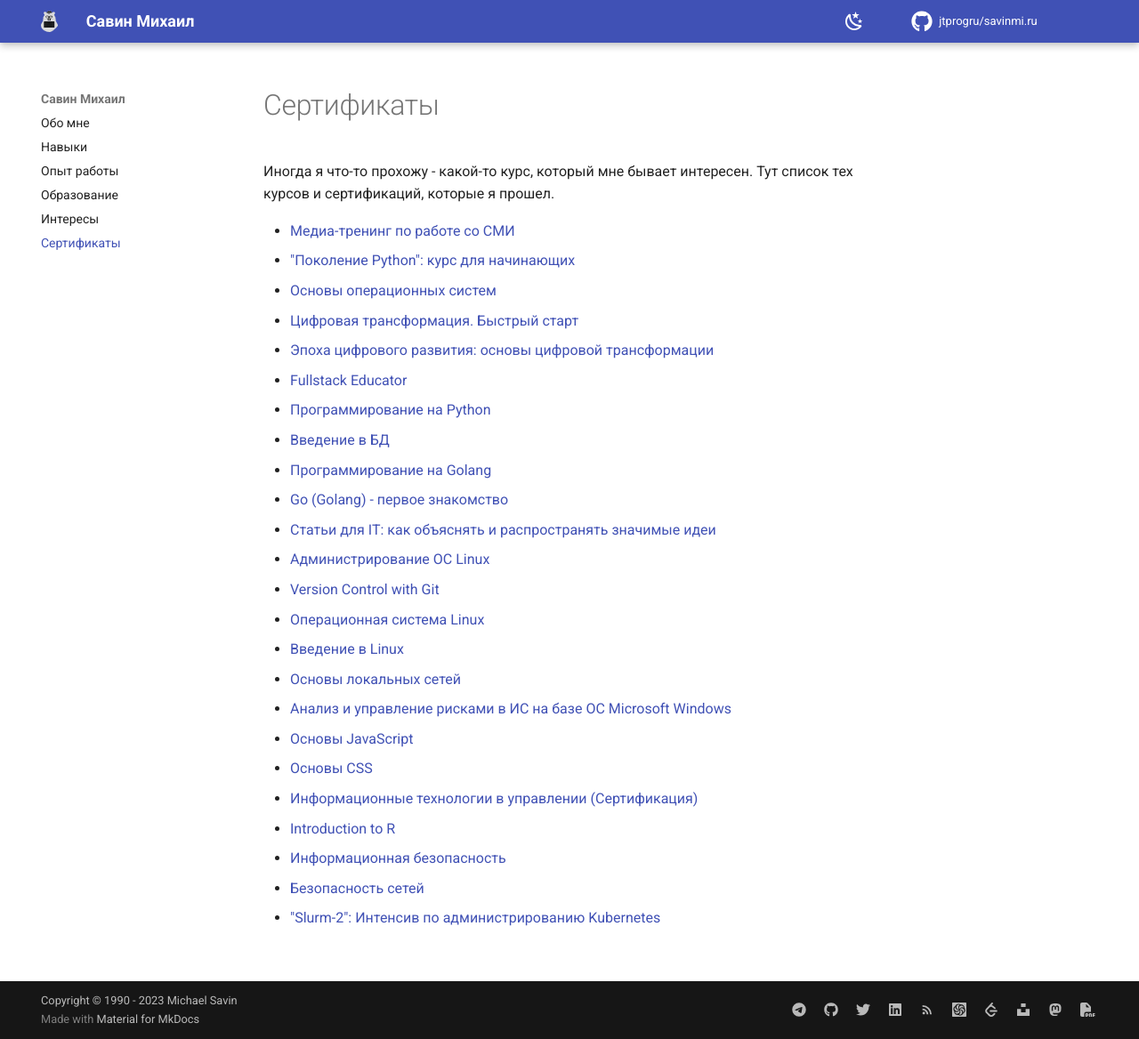
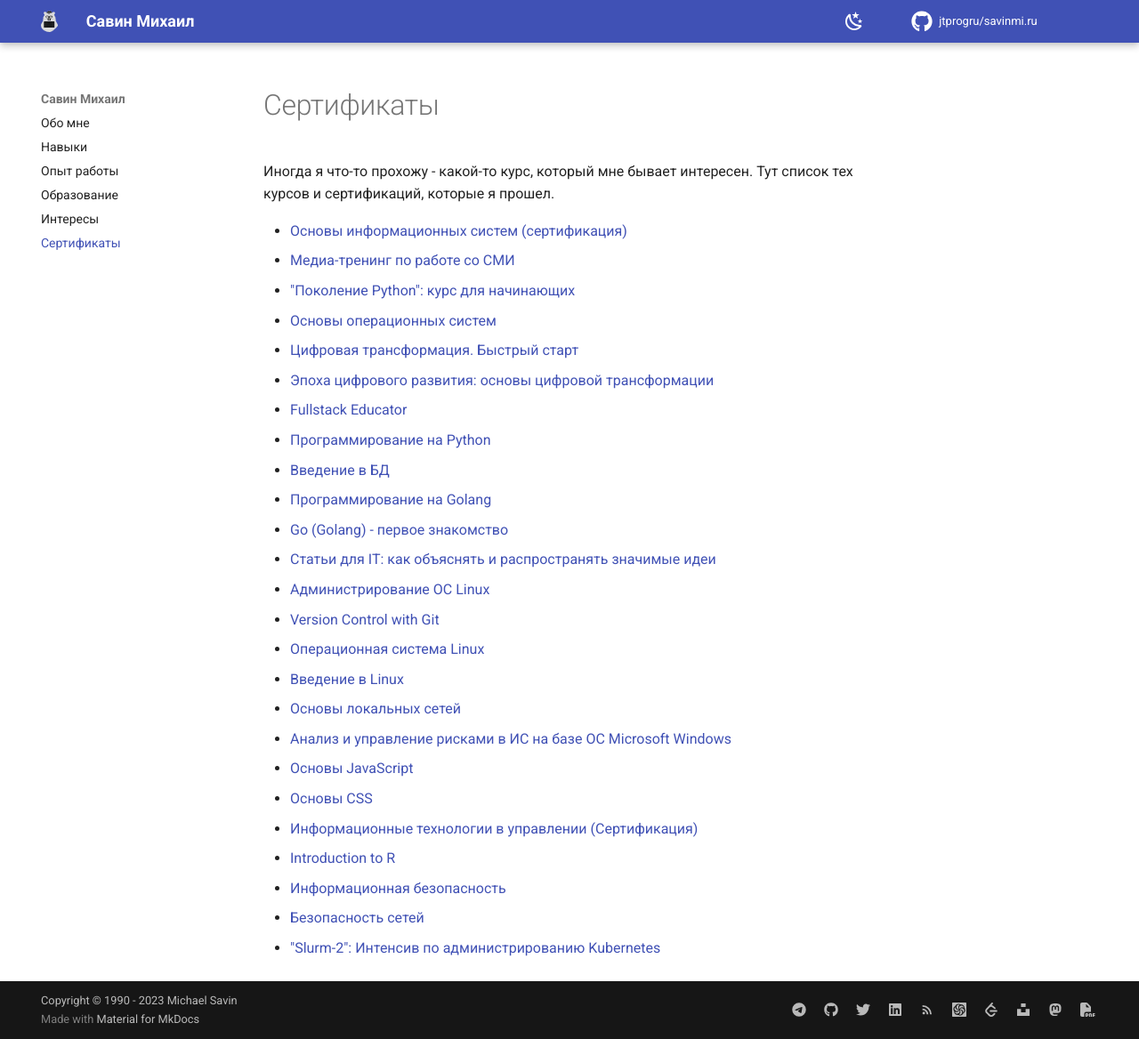
Before and after one commit to jtprogru/savinmi.ru, an MkDocs documentation site: the page built from docs/awards.md, in a window 1280 px wide and 1168 px high. Shown: the whole window at 89% size. Built offline with MkDocs 1.6.1 and Material for MkDocs 9.7.7, drawn with Linux system fonts in a browser that asks for light colours; comment, search, counter and statistics services are not loaded.

Commit message:
upd: Add new certificate

```diff
--- a/docs/awards.md
+++ b/docs/awards.md
@@ -2,6 +2,7 @@
 
 Иногда я что-то прохожу - какой-то курс, который мне бывает интересен. Тут список тех курсов и сертификаций, которые я прошел.
 
+- [Основы информационных систем (сертификация)](https://intuit.ru/verifydiplomas/101644449)
 - [Медиа-тренинг по работе со СМИ](assets/pdf/tabia.pdf)
 - ["Поколение Python": курс для начинающих](https://stepik.org/cert/1788601)
 - [Основы операционных систем](https://intuit.ru/verifydiplomas/101557605)
```
